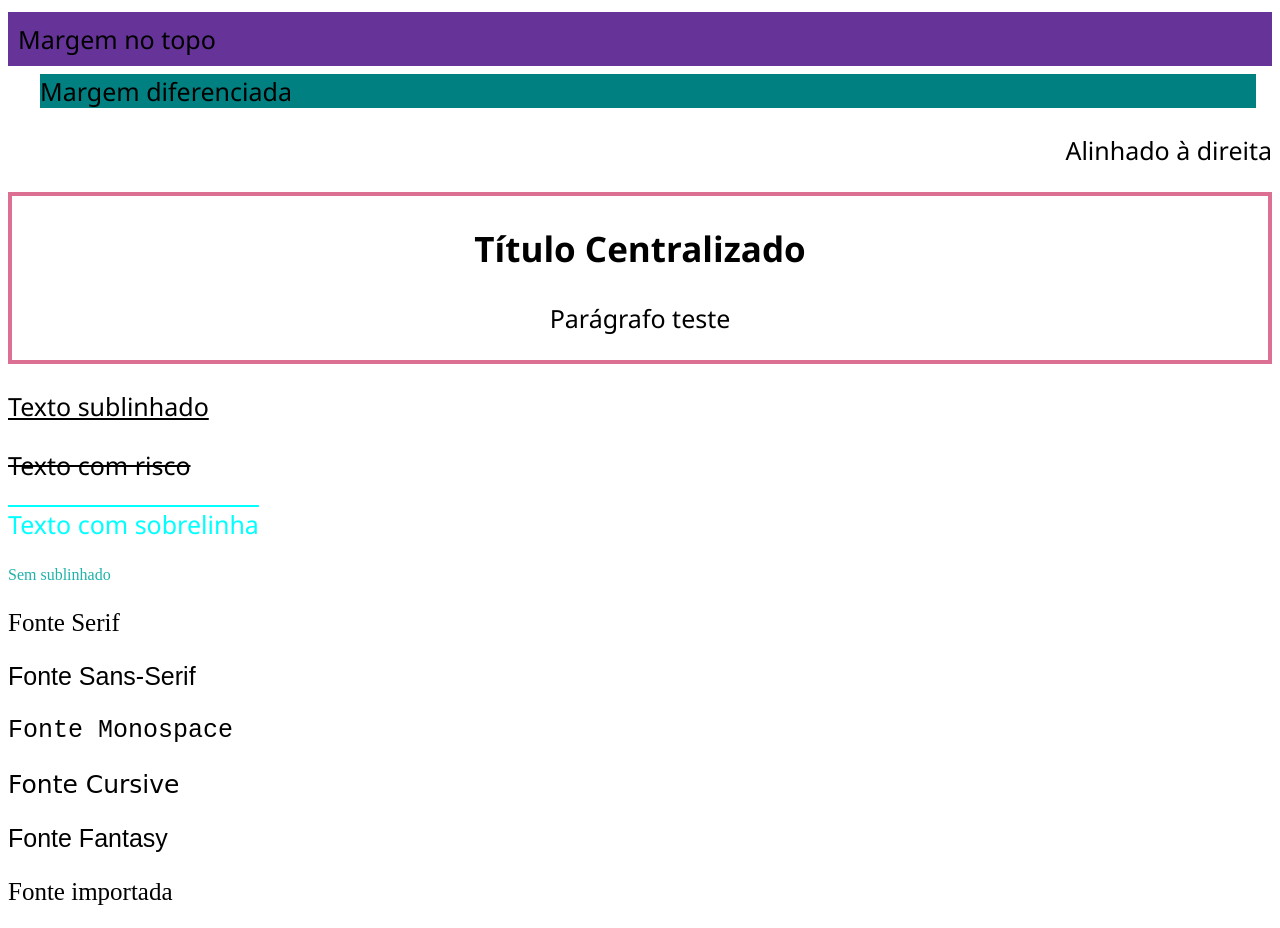
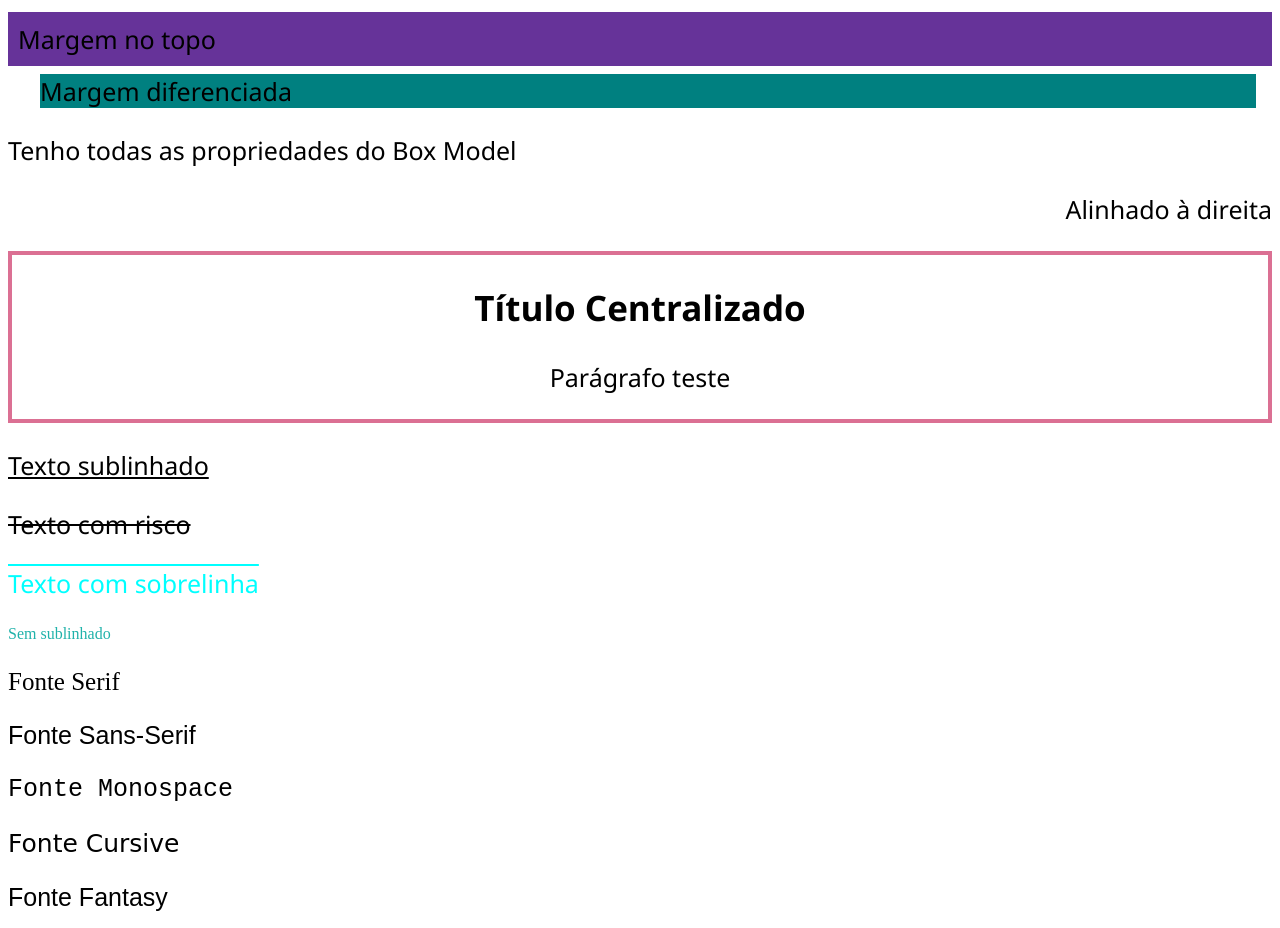
Before and after one commit to myllennah/senac-htmlecss, a plain HTML site: page senac/essencial-b/index.html in a window 1280 px wide. Shown: the part 5020-5948 px from the top of the page. Drawn offline with Linux system fonts and the light colour scheme; a web font is replaced by a local one.

Commit message:
Update index.html

```diff
--- a/senac/essencial-b/index.html
+++ b/senac/essencial-b/index.html
@@ -96,6 +96,11 @@
      <div class="margin-top">Margem no topo</div>
      <div class="margin-diff">Margem diferenciada</div>
 
+     <!-- Box models - Juntos -->
+      <div class="box-model">
+        <p>Tenho todas as propriedades do Box Model</p>
+      </div>
+
     <!-- Alinhamento de Texto -->
     <p class="align-right">Alinhado à direita</p>
     <div class="center-container">
```
